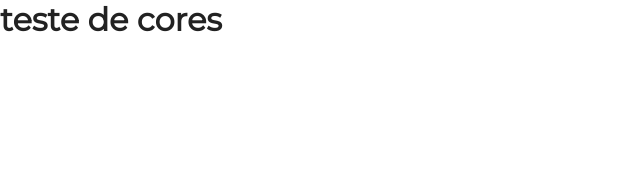
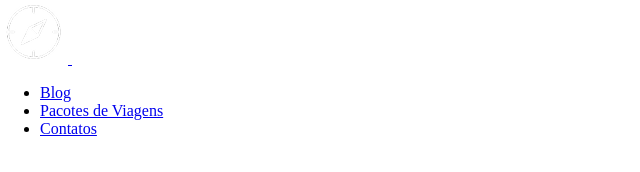
Before and after one commit to CaioFerr3012/jornada-viagens, a plain HTML site: page index.html in a window 1280 px wide. Shown: the whole page, without its empty margins (0-640 px from the left). Drawn offline with Linux system fonts and the light colour scheme.

Commit message:
Cria estrutura do menu

```diff
--- a/index.html
+++ b/index.html
@@ -7,6 +7,34 @@
     <title>Jornada Viagens</title>
   </head>
   <body>
-    <h1>teste de cores</h1>
+    <header>
+      <a href="index.html" title="voltar para a paágina inicial">
+        <img
+          src="img/Bussula-jornada-branca.png"
+          alt="Bussola do logo Jornada Viagens na cor preta"
+        />
+      </a>
+      <img src="img/menu.png" alt="menu" />
+      <nav>
+        <ul>
+          <li>
+            <a href="blog.html" target="_blank" title="Acessar Blog">Blog</a>
+          </li>
+          <li>
+            <a
+              href="pacotes.html"
+              target="_blank"
+              title="Acessar Pacotes de Viagens"
+              >Pacotes de Viagens</a
+            >
+          </li>
+          <li>
+            <a href="Contatos.html" target="_blank" title="Acessar Contatos"
+              >Contatos</a
+            >
+          </li>
+        </ul>
+      </nav>
+    </header>
   </body>
 </html>
```
Also changed, not shown: img/Bussula-jornada-branca.png (added), img/Bussula-jornada-preta.png (added), img/menu.png (added).
